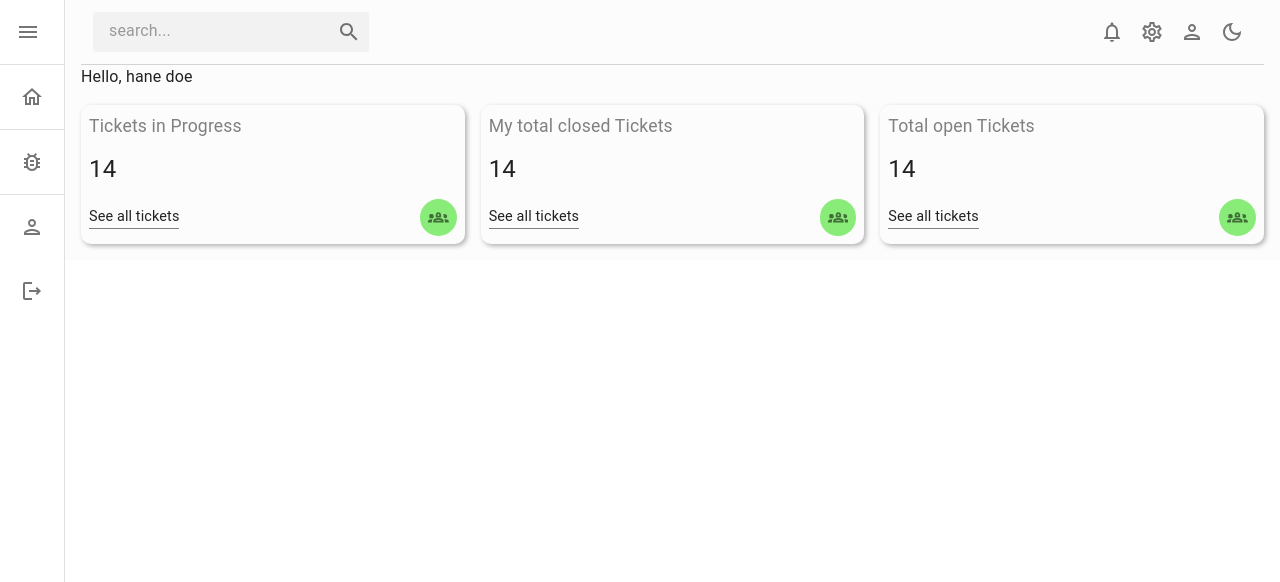
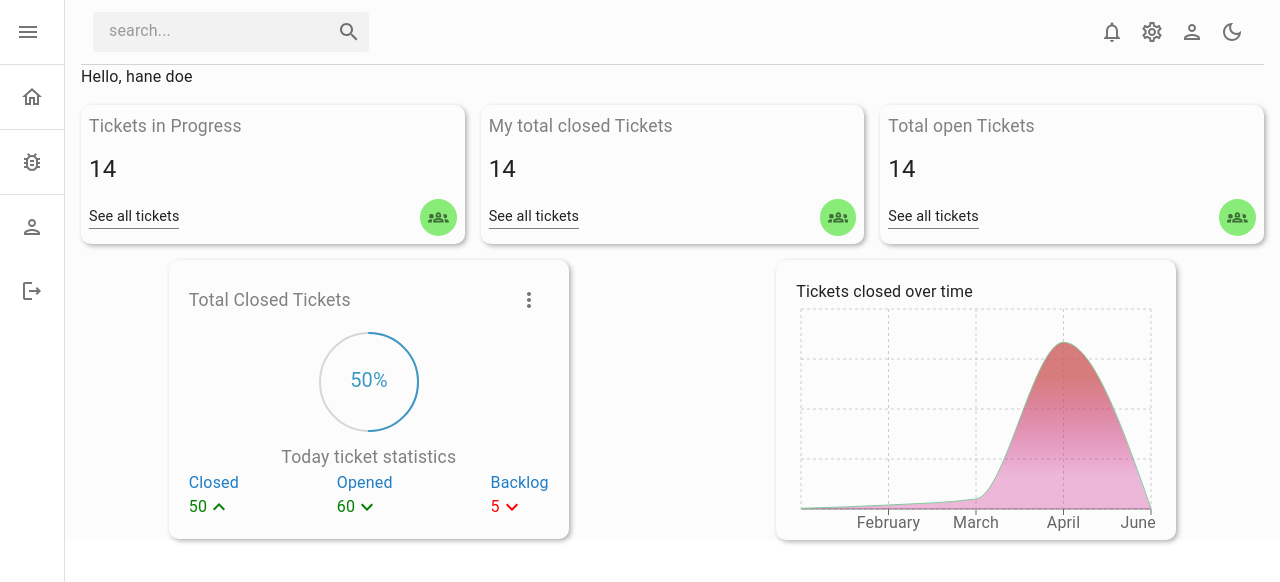
Before and after one commit to Kangonga/ticketing-system, a React (Create React App) app: page / in a window 1280 px wide. Both pictures are taken after typing "name@example.com", "Sample123" into the empty fields and a click on the button "SUBMIT". Shown: the top 582 px of the page. Built offline with nearby package versions, Linux system fonts and the light colour scheme; data requests are answered from the project's data file.

Commit message:
feat: add charts to developer dashboard

```diff
--- a/src/features/developers/pages/dashboard/DeveloperDashboard.jsx
+++ b/src/features/developers/pages/dashboard/DeveloperDashboard.jsx
@@ -1,12 +1,14 @@
 import React from 'react'
 import { Container } from '../../../../shared/styles/styles'
 import Sidebar from '../../../../shared/components/sidebar/Sidebar'
-import { ComponentContainer } from './styles'
+import { AreaChartContainer, ChartContainer, ComponentContainer, ProgressBarContainer } from './styles'
 import { Widgets } from '../../../admin/pages/adminDashboard/styles'
 import Widget from '../../../admin/components/widgets/widget'
 import { useSelector } from 'react-redux'
 import { Typography } from '@mui/material'
 import Topbar from '../../../../shared/components/topbar/Topbar'
+import AreaChart from '../../../../shared/components/charts/areaChart/AreaChart'
+import ClosedTicketsCard from '../../../admin/components/closedTicketsCard/ClosedTicketsCard'
 
 export default function DeveloperDashboard() {
     const user = useSelector((state)=>state.auth.userInfo)
@@ -21,6 +23,19 @@ export default function DeveloperDashboard() {
                 <Widget type='devClosedTickets' />
                 <Widget type='devTotalOpenTickets' />
             </Widgets>
+            <ChartContainer>
+                <ProgressBarContainer>
+                    <ClosedTicketsCard />
+                </ProgressBarContainer>
+
+                <AreaChartContainer>
+                    Tickets closed over time
+                    <AreaChart />
+                </AreaChartContainer>
+
+
+
+            </ChartContainer>
         </ComponentContainer>
     </Container>
 )
--- a/src/features/developers/pages/dashboard/styles.jsx
+++ b/src/features/developers/pages/dashboard/styles.jsx
@@ -1,3 +1,4 @@
+import { Margin } from "@mui/icons-material";
 import { styled } from "@mui/material";
 
 export const ComponentContainer = styled('div')(({ theme })=>({
@@ -8,3 +9,31 @@ export const ComponentContainer = styled('div')(({ theme })=>({
     height:'max-content',
     padding:'0 1rem'
 }))
+
+export const ChartContainer = styled('div')(({ theme })=>({
+    display:'flex',
+    gap:'2rem',
+    justifyContent:'space-around',
+    [theme.breakpoints.down('md')]:{
+        flexDirection:'column'
+    }
+}))
+
+export const AreaChartContainer = styled('div')(({ theme })=>({
+    // height: '300px',
+    minWidth:'25rem',
+    // maxWidth:'30rem',
+    // padding:'1rem'
+    height: '280px',
+    borderRadius: ' 10px',
+    boxShadow: ' 2px 2px 5px rgba(0, 0, 0, 0.3)',
+    padding: ' 20px',
+    gap:'.75rem',
+    // margin:'auto'
+}))
+export const ProgressBarContainer = styled('div')(({ theme })=>({
+    height: '250px',
+    minWidth:'25rem',
+    maxWidth:'30rem',
+    // margin:'auto'
+}))
```
